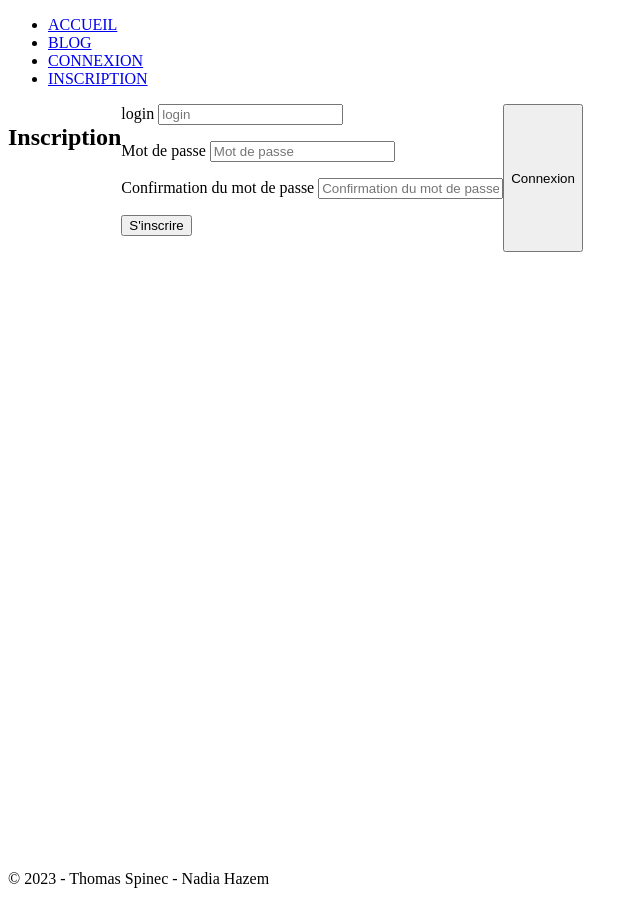
After one commit to nadia-hazem/blog-js, a PHP site: page /forms.php in a window 1280 px wide. The commit adds this page. Shown: the whole page, without its empty margins (0-640 px from the left). Run offline with PHP 8.4, Linux system fonts and the light colour scheme.

Commit message:
création des pages vierges et class de départ

```diff
--- a/assets/class/DbConnect.php
+++ b/assets/class/DbConnect.php
@@ -5,9 +5,9 @@ class DbConnect {
 
     public function __construct() {
         $host = 'localhost';
-        $dbname = 'thomas-spinec_blog';
-        $dbuser = 'adminbdd';
-        $dbpass = 'basededonnees';
+        $dbname = 'blog';
+        $dbuser = 'root';
+        $dbpass = '';
 
         try {
             $this->bdd = new PDO("mysql:host=$host;dbname=$dbname;charset=utf8", $dbuser, $dbpass);
@@ -23,3 +23,5 @@ class DbConnect {
         return $this->bdd;
     }
 }
+
+?>
--- a/assets/class/User.php
+++ b/assets/class/User.php
@@ -246,3 +246,4 @@ class User
     }
 
 }
+?>
--- a/assets/css/style.css
+++ b/assets/css/style.css
@@ -0,0 +1,68 @@
+
+/* maintient le footer en bas de page */
+.wrapper {
+    min-height: 100vh;
+    background:transparent;
+    margin-bottom: -50px;/* Equal to height of footer */
+} /* grace au push*/
+.footer,
+.push {
+    height: 50px;
+}
+
+.container {
+    height: 100%;
+}
+
+
+/**************MEDIAQUERY**************/
+
+@media (max-width: 767px) {
+
+}
+
+@media (max-width: 1020px) {
+
+    burgerButton {
+    display: block;
+    width: 60px;
+    height: 60px;
+    color: black;
+    font-weight: 600;
+    cursor: pointer;
+    margin-bottom:5px;
+    }
+    burgerButton:hover{
+    content: '\2261';
+    }
+    burgerButton:after{
+    position: absolute;
+    left: 20px;
+    top: 3px;
+    font-size: 40px;
+    }
+    nav.open burgerButton:after {
+    content: '\00d7';
+    }
+
+    nav.close burgerButton:after {
+    content: '\2261';
+    }
+    nav.close ul {
+    display: none;
+    }
+    nav.open ul {
+        display: flex;
+        flex-direction: column;
+    }
+    nav.open ul li {
+        display: block;
+        width: 100%;
+        text-align: center;
+        padding: 10px 0;
+        border-bottom: 1px solid #fff6d4;
+    }
+    nav.open ul li:hover {
+        background-color: #e88f53;
+    }
+}
--- /dev/null
+++ b/assets/js/forms.js
@@ -0,0 +1,324 @@
+// attente du chargement du DOM
+document.addEventListener("DOMContentLoaded", function () {
+    // création des variables
+    // récupération pour l'inscription
+    const section_insc = document.querySelector("#inscription");
+    let form_insc = section_insc.querySelector("form");
+    let login_insc = form_insc.querySelector(".login");
+    let password_insc = form_insc.querySelector(".password");
+    let password2 = form_insc.querySelector("#password2");
+    const btnInsc = document.querySelector("#btnInsc");
+    const switchConn = section_insc.querySelector("#switchConn");
+
+    // récupération pour la connexion
+    const section_conn = document.querySelector("#connexion");
+    let form_conn = section_conn.querySelector("form");
+    let login_conn = form_conn.querySelector(".login");
+    let password_conn = form_conn.querySelector(".password");
+    const btnConn = document.querySelector("#btnConn");
+    const switchInsc = section_conn.querySelector("#switchInsc");
+
+    // autres
+    let validation = false;
+
+    let str = window.location.href;
+    let url = new URL(str);
+    let choice = url.searchParams.get("choice");
+
+    // fonctions de display
+    // affichage de la section connexion
+    function displayConn() {
+        section_insc.style.display = "none";
+        section_conn.style.display = "flex";
+        document.title = "Connexion";
+    }
+        // affichage de la section inscription
+    function displayInsc() {
+        section_insc.style.display = "flex";
+        section_conn.style.display = "none";
+        document.title = "Inscription";
+    }
+
+    // affichage de la section inscription par défaut
+    displayInsc();
+
+    // affichage de la section connexion si choice = conn
+    if (choice === "conn") {
+        displayConn();
+    }
+    else if (choice === "insc") {
+        displayInsc();
+    }
+
+        // fonction du switch de formulaire
+        // switch vers la connexion
+    $(switchConn).click(function () {
+        // animation
+        $(section_insc).hide(1000);
+        setTimeout(function () {
+            $(section_conn).show(1000);
+        }, 500);
+    });
+    // switch vers l'inscription
+    $(switchInsc).click(function () {
+        // animation
+        $(section_conn).hide(1000);
+        setTimeout(function () {
+            $(section_insc).show(1000);
+        }, 500);
+    });
+
+    //////////////////////////////////////////////////
+    // Function for inscription                ///////
+    //////////////////////////////////////////////////
+    // Verif login
+    function verifLogin() {
+        let loginValue = login_insc.value;
+        // verif s'il y a un login
+        if (loginValue === "") {
+            login_insc.nextElementSibling.innerHTML = "Veuillez rentrer un login";
+            // change border color and background
+            login_insc.style.borderColor = "red";
+            login_insc.style.backgroundColor = "#ff000033";
+
+            validation = false;
+        } else {
+            login_insc.nextElementSibling.innerHTML = "";
+            // change border color to default
+            login_insc.style.borderColor = "initial";
+            login_insc.style.backgroundColor = "#fafafa";
+            // verif que le login est disponible
+            let dataLogin = new FormData();
+            dataLogin.append("verifLogin", loginValue);
+            //   console.log(dataLogin);
+            fetch("assets/php/auth.php", {
+                method: "POST",
+                body: dataLogin,
+            })
+                .then((response) => response.text())
+                .then((response) => {
+                response = response.trim();
+                //   console.log(response);
+                if (response === "indispo") {
+                    login_insc.nextElementSibling.innerHTML = "Ce login est déjà pris";
+                    // change border color and background
+                    login_insc.style.borderColor = "red";
+                    login_insc.style.backgroundColor = "#ff000033";
+
+                    validation = false;
+                } else if (response === "dispo") {
+                    login_insc.nextElementSibling.innerHTML = "";
+                    // change border color and background
+                    login_insc.style.borderColor = "green";
+                    login_insc.style.backgroundColor = "#fafafa";
+                    // suppression de la clé
+                    dataLogin.delete("verifLogin");
+                    validation = true;
+                }
+            })
+            .catch((error) => console.log(error));
+        }
+    }
+
+    // Verif password
+    function verifPassword() {
+        let passwordValue = password_insc.value;
+
+        // verif s'il y a un password
+        if (passwordValue === "") {
+            password_insc.nextElementSibling.innerHTML =
+            "Veuillez rentrer un mot de passe";
+            // change border color and background
+            password_insc.style.borderColor = "red";
+            password_insc.style.backgroundColor = "#ff000033";
+            validation = false;
+        } else {
+            password_insc.nextElementSibling.innerHTML = "";
+            // change border color and background
+            password_insc.style.borderColor = "green";
+            password_insc.style.backgroundColor = "#fafafa";
+            validation = true;
+        }
+    }
+
+  // Verif correspondance entre les password
+    function verifPassword2() {
+        let passwordValue = password_insc.value;
+        let password2Value = password2.value;
+
+        // verif s'il y a un password
+        if (password2Value === "") {
+                password2.nextElementSibling.innerHTML =
+                    "Veuillez confirmer votre mot de passe";
+                // change border color and background
+                password2.style.borderColor = "red";
+                password2.style.backgroundColor = "#ff000033";
+                validation = false;
+        } else {
+                password2.nextElementSibling.innerHTML = "";
+                // change border color and background to default
+                password2.style.borderColor = "initial";
+                password2.style.backgroundColor = "#fafafa";
+                // verif que les password correspondent
+                if (passwordValue === password2Value) {
+                    password2.nextElementSibling.innerHTML = "";
+                    // change border color and background
+                    password2.style.borderColor = "green";
+                    password2.style.backgroundColor = "#fafafa";
+                    validation = true;
+                } else {
+                    password2.nextElementSibling.innerHTML =
+                    "Les mots de passe ne correspondent pas";
+                    // change border color and background
+                    password2.style.borderColor = "red";
+                    password2.style.backgroundColor = "#ff000033";
+                    validation = false;
+                }
+        }
+    }
+
+    //////////////////////////////////////////////////
+  // Function for connexion                  ///////
+  //////////////////////////////////////////////////
+  // Verif login
+    function verifLoginConn() {
+        let loginValue = login_conn.value;
+        // verif s'il y a un login
+        if (loginValue === "") {
+            login_conn.nextElementSibling.innerHTML = "Veuillez rentrer un login";
+            // change border color and background
+            login_conn.style.borderColor = "red";
+            login_conn.style.backgroundColor = "#ff000033";
+
+            validation = false;
+        } else {
+            login_conn.nextElementSibling.innerHTML = "";
+            // change border color to default
+            login_conn.style.borderColor = "initial";
+            login_conn.style.backgroundColor = "#fafafa";
+            // verif que le login est disponible
+            let dataLogin = new FormData();
+            dataLogin.append("verifLogin", loginValue);
+            //   console.log(dataLogin);
+            fetch("assets/php/auth.php", {
+                method: "POST",
+                body: dataLogin,
+            })
+                .then((response) => response.text())
+                .then((response) => {
+                response = response.trim();
+                //   console.log(response);
+                if (response === "indispo") {
+                    login_conn.nextElementSibling.innerHTML = "Login ok";
+                    // change border color and background
+                    login_conn.style.borderColor = "green";
+                    login_conn.style.backgroundColor = "#fafafa";
+                    // suppression de la clé
+                    dataLogin.delete("verifLogin");
+                    validation = true;
+                } else if (response === "dispo") {
+                    login_conn.nextElementSibling.innerHTML = "Ce login n'existe pas";
+                    // change border color and background
+                    login_conn.style.borderColor = "red";
+                    login_conn.style.backgroundColor = "#ff000033";
+
+                    validation = false;
+                }
+            })
+            .catch((error) => console.log(error));
+        }
+    }
+
+    // Verif password
+    function verifPasswordConn() {
+        let passwordValue = password_conn.value;
+
+        // verif s'il y a un password
+        if (passwordValue === "") {
+            password_conn.nextElementSibling.innerHTML =
+                "Veuillez rentrer un mot de passe";
+            // change border color and background
+            password_conn.style.borderColor = "red";
+            password_conn.style.backgroundColor = "#ff000033";
+            validation = false;
+        } else {
+            password_conn.nextElementSibling.innerHTML = "";
+            // change border color and background
+            password_conn.style.borderColor = "green";
+            password_conn.style.backgroundColor = "#fafafa";
+            validation = true;
+        }
+    }
+
+    //////////////////////////////////////////////////
+  // ajout des event pour l'inscription       ///////
+  //////////////////////////////////////////////////
+  // login
+    login_insc.addEventListener("blur", verifLogin);
+    // password
+    password_insc.addEventListener("blur", verifPassword);
+    // password2
+    password2.addEventListener("keyup", verifPassword2);
+    // btnInsc
+    btnInsc.addEventListener("click", function (e) {
+        e.preventDefault();
+        if (validation) {
+        let data = new FormData(form_insc);
+        data.append("insc", "ok");
+        fetch("assets/php/auth.php", {
+            method: "POST",
+            body: data,
+        })
+            .then((response) => response.text())
+            .then((response) => {
+            response = response.trim();
+            //   console.log(response);
+            if (response === "ok") {
+                displayConn();
+            }
+            })
+            .catch((error) => console.log(error));
+        }
+    });
+
+    //////////////////////////////////////////////////
+    // ajout des event pour la connexion        ///////
+    //////////////////////////////////////////////////
+    // login
+    login_conn.addEventListener("blur", verifLoginConn);
+    // password
+    password_conn.addEventListener("blur", verifPasswordConn);
+    // btnConn
+    btnConn.addEventListener("click", function (e) {
+        e.preventDefault();
+        if (validation) {
+            let data = new FormData(form_conn);
+            data.append("conn", "ok");
+            fetch("assets/php/auth.php", {
+                method: "POST",
+                body: data,
+            })
+                .then((response) => response.text())
+                .then((response) => {
+                response = response.trim();
+                //   console.log(response);
+                if (response === "ok") {
+                    // msg de connexion puis redirection
+                    btnConn.nextElementSibling.innerHTML =
+                    "Connexion réussie, vous allez être redirigé";
+                    setTimeout(() => {
+                    window.location.href = "index.php";
+                    }, 2000);
+                } else if (response === "incorrect") {
+                    // msg de mdp incorrect
+                    password_conn.nextElementSibling.innerHTML =
+                    "Mot de passe incorrect";
+                    // change border color and background
+                    password_conn.style.borderColor = "red";
+                    password_conn.style.backgroundColor = "#ff000033";
+                }
+            })
+            .catch((error) => console.log(error));
+        }
+    });
+});
--- /dev/null
+++ b/assets/js/menu.js
@@ -0,0 +1,9 @@
+// fonction pour changer le style du bouton burger
+function burgerSwitch(nav) {
+    if (nav.className == "open") {
+        nav.className = "close";
+    } else {
+        nav.className = "open";
+    }
+
+}
--- /dev/null
+++ b/forms.php
@@ -0,0 +1,83 @@
+<?php
+session_start();
+require_once 'assets/class/DbConnect.php';
+require_once 'assets/class/User.php';
+$db = new DbConnect();
+$user = new User($db);
+
+?>
+<!DOCTYPE html>
+<html lang="fr">
+<head>
+    <meta charset="UTF-8">
+    <meta http-equiv="X-UA-Compatible" content="IE=edge">
+    <meta name="viewport" content="width=device-width, initial-scale=1.0">
+    <title>Formulaires</title>
+    <!-- CSS -->
+    <link rel="stylesheet" href="assets/css/style.css">
+    <!-- JS -->
+    <script src="https://ajax.googleapis.com/ajax/libs/jquery/3.5.1/jquery.min.js"></script>
+    <script src="assets/js/menu.js"></script>
+    <script src="assets/js/forms.js"></script>
+
+</head>
+<body>
+    <?php include 'includes/header.php'; ?>
+
+    <div class="wrapper">
+        <main>
+
+            <div class="container">
+
+                <section id="inscription">
+
+                    <h1>Inscription</h1>
+
+                    <form action="" method="post">
+                        <label for="login">login</label>
+                        <input type="text" name="login" class="login" placeholder="login" required>
+                        <p></p>
+                        <label for="password">Mot de passe</label>
+                        <input type="password" name="password" class="password" placeholder="Mot de passe" autocomplete="off" required>
+                        <p></p>
+                        <label for="password2">Confirmation du mot de passe</label>
+                        <input type="password" name="password2" id="password2" placeholder="Confirmation du mot de passe" autocomplete="off" required>
+                        <p></p>
+                        <input type="submit" value="S'inscrire" name="send" id="btnInsc">
+                        <p></p>
+                    </form>
+
+                    <button id="switchConn">Connexion</button>
+
+                </section>
+
+                <!--------------------------------------------------------------------->
+
+                <section id="connexion">
+
+                    <button id="switchInsc">Inscription</button>
+
+                    <h1>Connexion</h1>
+                    <form action="" method="post">
+                        <label for="login">login</label>
+                        <input type="text" name="login" class="login" placeholder="login" required>
+                        <p></p>
+                        <label for="password">Mot de passe</label>
+                        <input type="password" name="password" class="password" placeholder="Mot de passe" required>
+                        <p></p>
+                        <input type="submit" value="Se connecter" id="btnConn">
+                        <p></p>
+                    </form>
+
+                </section>
+            </div>
+
+        </main>
+
+        <div class="push"></div>
+
+    </div> <!-- /wrapper -->
+
+    <?php include 'includes/footer.php'; ?>
+</body>
+</html>
--- /dev/null
+++ b/includes/footer.php
@@ -0,0 +1,4 @@
+
+    <footer>
+        <p>© 2023 - Thomas Spinec - Nadia Hazem</p>
+    </footer>
--- /dev/null
+++ b/includes/header.php
@@ -0,0 +1,54 @@
+<header>
+    <nav class="close" id="nav">
+
+        <!-- Burger menu -->
+        <burgerButton class="open" onclick="burgerSwitch(this.parentNode);">
+        </burgerButton>
+
+        <!-- tester si l'utilisateur est connecté -->
+        <?php
+        if (isset($_GET['deconnexion'])){
+            if($_GET['deconnexion']==true){
+                $user->disconnect();
+                header('Location: index.php');
+            }
+        }
+        else if ($user->isConnected()) {
+
+            echo '
+            <ul class="">
+
+                <li class=""><mark><?= $user->getLogin() ?></mark></li>
+
+                <li id="accueil" class=""><a class="text-white" href="index.php">ACCUEIL</a></li>
+
+                <li id="profil" class=""><a class="text-white" href="profil.php"></i>PROFIL</a></li>
+
+                <li id="livre" class=""><a class="text-white" href="blog.php">BLOG</a></li>
+
+                <li id="deconnexion" class=""><a class="text-white" href="index.php?deconnexion=true">DECONNEXION</a></li>
+
+            </ul> ';
+
+            } else {
+
+                echo '
+                <ul class="nav nav-pills nav-fill">
+
+                    <li id="accueil" class=""><a class="text-white" href="index.php">ACCUEIL</a></li>
+
+                    <li id="blog" class=""><a class="text-white" href="blog.php">BLOG</a></li>
+
+                    <li id="logIn" class=""><a class="text-white" id="loginBtn" href="forms.php?choice=login">CONNEXION</button></a></li>
+
+                    <li id="signIn" class=""><a class="text-white" id="registerBtn" href="forms.php?choice=register">INSCRIPTION</a></li>
+
+                </ul> ';
+
+        }
+        ?>
+
+    </nav>
+
+
+</header>
```
Also changed, not shown: assets/class/Article.php (added, +57 -0 lines), assets/class/Comment.php (added, +38 -0 lines), assets/php/auth.php (added, +27 -0 lines), index.php (+19 -0 lines), admin.php (added), article.php (added), blog.php (added), createArticle.php (added), profil.php (added).
